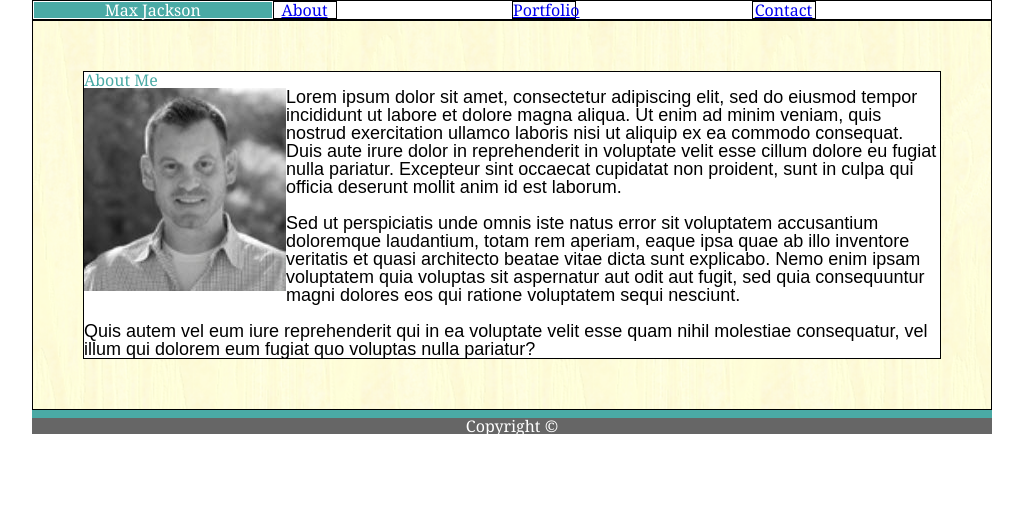
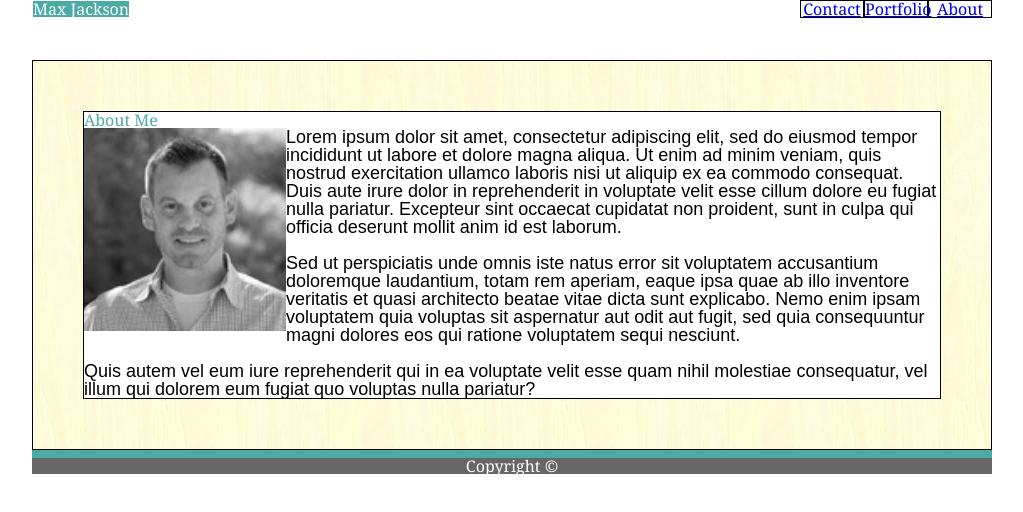
Before and after one commit to maxjcoder/Basic-Portfolio, a plain HTML site: page index.html in a window 1280 px wide. Shown: the whole page, without its empty margins (128-1151 px from the left). Drawn offline with Linux system fonts and the light colour scheme.

Commit message:
uber awesome update to nav float right

```diff
--- a/assets/css/style.css
+++ b/assets/css/style.css
@@ -13,6 +13,8 @@ body {
 .mainheader {
     font-family: Georgia, 'Times New Roman', Times, serif;
     background-color: white;
+    clear: both;
+    height: 60px;
 }
 
   /* Need background of the content to match each page */
@@ -36,6 +38,7 @@ body {
   /* Header nav items */
 
 .name {
+    float: left;
     text-align: center;
     border: 1px solid;
     background-color: #4aaaa5;
@@ -43,19 +46,21 @@ body {
 }
 
 .about {
+    float: right;
     width: 62px;
     border: 1px solid;
-
     text-align: center;
 }
 
 .portfolio {
+    float: right;
     width: 62px;
     text-align: center;
     border: 1px solid;
 }
 
 .contact {
+    float: right;
     width: 62px;
     text-align: center;
     border: 1px solid;
--- a/index.html
+++ b/index.html
@@ -15,7 +15,7 @@
 
     <div class="mainheader">
         <header>
-            <div class="grid">
+            <div>
 
                 <div class="name">
                     <h4>Max Jackson</h4>
```
Also changed, not shown: contact.html (+1 -1 lines), portfolio.html (+1 -1 lines).
